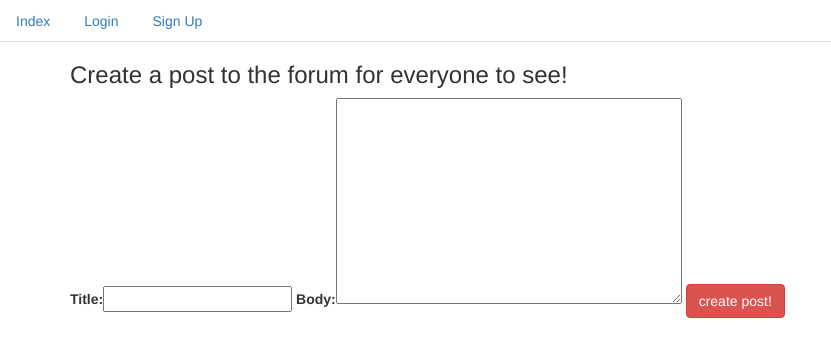
After one commit to joegotflow83/social_food_app, a Django app: page /forum_post/ in a window 1280 px wide. The commit adds this page. Shown: the top 357 px of the page, without its empty margins (0-831 px from the left). Run offline with Django 3.2, Linux system fonts and the light colour scheme; some libraries are stand-ins or nearby versions.

Commit message:
to be continued

```diff
--- /dev/null
+++ b/food_blog/blog/forms.py
@@ -0,0 +1,11 @@
+from django import forms
+
+from .models import Forum
+
+
+class ForumForm(forms.ModelForm):
+
+    class Meta:
+
+        model = Forum
+        fields = ['title', 'body']
--- a/food_blog/blog/models.py
+++ b/food_blog/blog/models.py
@@ -23,3 +23,15 @@ class Post(models.Model):
     class Meta:
 
         ordering = ['-created']
+
+
+class Forum(models.Model):
+
+    person = models.ForeignKey(User)
+    title = models.CharField(max_length=255)
+    body = models.TextField()
+    created_at = models.DateTimeField(auto_now_add=True)
+
+    class Meta:
+
+        ordering = ['-created_at']
--- a/food_blog/blog/urls.py
+++ b/food_blog/blog/urls.py
@@ -10,4 +10,7 @@ urlpatterns = [
     url(r'^add_friend/(?P<pk>\d+)/$',  views.AddFriend.as_view(), name='add_friend'),
     url(r'^friends_list/$', views.FriendsList.as_view(), name='friends_list'),
     url(r'^friends_posts/(?P<pk>\d+)/$', views.FriendDetail.as_view(), name='friends_detail'),
+    url(r'^forum/$', views.Forum.as_view(), name='forum'),
+    url(r'^forum_post/$', views.ForumPost.as_view(), name='forum_post'),
+    url(r'^$', views.Index.as_view(), name='index'),
 ]
--- a/food_blog/blog/views.py
+++ b/food_blog/blog/views.py
@@ -1,12 +1,17 @@
 from django.shortcuts import render
-from django.views.generic import View, ListView, DetailView
+from django.views.generic import View, ListView, TemplateView
 from django.views.generic.edit import CreateView
 from django.core.urlresolvers import reverse
 from django.contrib.auth.models import User
 
-from .models import Post
-from accounts.models import UserProfile
+from .models import Post, Forum
+from .forms import ForumForm
 from accounts.models import Friend
+
+
+class Index(TemplateView):
+    """Direct users to this page when first accessing this page"""
+    template_name = 'blog/index.html'
 
 
 class Blog(ListView):
@@ -44,6 +49,11 @@ class AddFriend(View):
         new_friend = User.objects.get(pk=pk)
         new_friend_name = Friend(username=new_friend.username)
         user_profile = self.request.user.userprofile
+        for friend in user_profile.friends.all():
+            if friend.username == new_friend_name.username:
+                return render(request, 'errors/invalid_follow.html')
+        if new_friend.username == request.user:
+            return render(request, 'errors/invalid_friend.html')
         new_friend_name.save()
         user_profile.friends.add(new_friend_name)
         user_profile.save()
@@ -58,10 +68,30 @@ class FriendsList(View):
         return render(request, 'accounts/friends_list.html', {'friends': all_friends})
 
 
-class FriendDetail(ListView):
+class FriendDetail(View):
     """View a friends posts"""
-    model = User
-    template_name = 'accounts/userprofile_list.html'
+    def get(self, request, pk):
+        friend = User.objects.get(pk=pk)
+        friends_posts = Post.objects.filter(user=pk)
+        return render(request, 'accounts/userprofile_list.html', {'friend': friend,
+                                                                  'friends_posts': friends_posts})
 
-    def get_queryset(self):
-        return self.model.objects.filter(pk=self.kwargs['pk'])
+class Forum(ListView):
+    """Show comments made by both vegetables and fruits"""
+    model = Forum
+
+
+class ForumPost(CreateView):
+    """Allow a user to post to the forum"""
+    form_class = ForumForm
+    template_name = 'blog/forum_form.html'
+
+    def form_valid(self, form):
+        """Validate the form"""
+        data = form.save(commit=False)
+        data.person = self.request.user
+        data.save()
+        return super().form_valid(form)
+
+    def get_success_url(self):
+        return reverse('blog')
--- a/food_blog/templates/accounts/friends_list.html
+++ b/food_blog/templates/accounts/friends_list.html
@@ -4,8 +4,8 @@
 <div class="container">
   <h3>Here is a current list of all the people you are following</h3>
   {% for friend in friends %}
-  <p><strong>Username: </strong><a href="{% url 'friends_detail' friend.id %}">{{ friend.username }}</a></p>
-  <br><br>
+      <p><strong>Username: </strong><a href="{% url 'friends_detail' friend.id %}">{{ friend.username }} {{ friend.id }}</a></p>
+      <br><br>
   {% endfor %}
 </div>
 {% endblock %}
--- a/food_blog/templates/base.html
+++ b/food_blog/templates/base.html
@@ -13,8 +13,11 @@
         <li><a href="{% url 'create_post' %}">Create Post</a></li>
         <li><a href="{% url 'user_list' %}">Active Users</a></li>
         <li><a href="{% url 'friends_list' %}">Friends List</a></li>
+        <li><a href={% url 'forum' %}>Forum</a></li>
+        <li><a href={% url 'forum_post' %}>Create Forum Post</a></li>
         <li><a href="{% url 'logout' %}">Logout</a></li>
       {% else %}
+        <li><a href="{% url 'index' %}">Index</a></li>
         <li><a href="{% url 'login' %}">Login</a></li>
         <li><a href="{% url 'signup' %}">Sign Up</a></li>
       {% endif %}
--- /dev/null
+++ b/food_blog/templates/blog/forum_form.html
@@ -0,0 +1,14 @@
+{% extends 'base.html' %}
+{% load bootstrap_tags %}
+{% block title %}Forum Post{% endblock title %}
+
+{% block content %}
+<div class="container">
+  <h3>Create a post to the forum for everyone to see!</h3>
+  <form method="post" action="{% url 'forum_post' %}">
+    {% csrf_token %}
+    {{ form | as_bootstrap }}
+    <input type="submit" value="create post!" class="btn btn-danger">
+  </form>
+</div>
+{% endblock %}
--- a/food_blog/templates/blog/post_form.html
+++ b/food_blog/templates/blog/post_form.html
@@ -4,7 +4,7 @@
 
 {% block content %}
 <div class="container">
-  <h4>Create a post against the vegetables</h4>
+  <h4>Create a post!</h4>
   <form method="post" action="{% url 'create_post' %}">
     {% csrf_token %}
     {{ form | as_bootstrap }}
--- a/food_blog/templates/blog/post_list.html
+++ b/food_blog/templates/blog/post_list.html
@@ -11,6 +11,7 @@
   <h4>{{ post.title }}</h4>
   {{ post.body| linebreaks}}
   <em>{{ post.created }}</em>
+  <br><br>
   {% endfor %}
 </div>
 {% endblock %}
```
Also changed, not shown: food_blog/templates/accounts/userprofile_list.html (+6 -6 lines), food_blog/templates/blog/forum_list.html (added, +16 -0 lines), food_blog/templates/blog/index.html (added, +20 -0 lines), food_blog/templates/errors/invalid_follow.html (added, +10 -0 lines), food_blog/templates/errors/invalid_friend.html (added, +10 -0 lines), food_blog/blog/migrations/0007_forum.py (added), food_blog/blog/migrations/0008_auto_20160308_0443.py (added).
